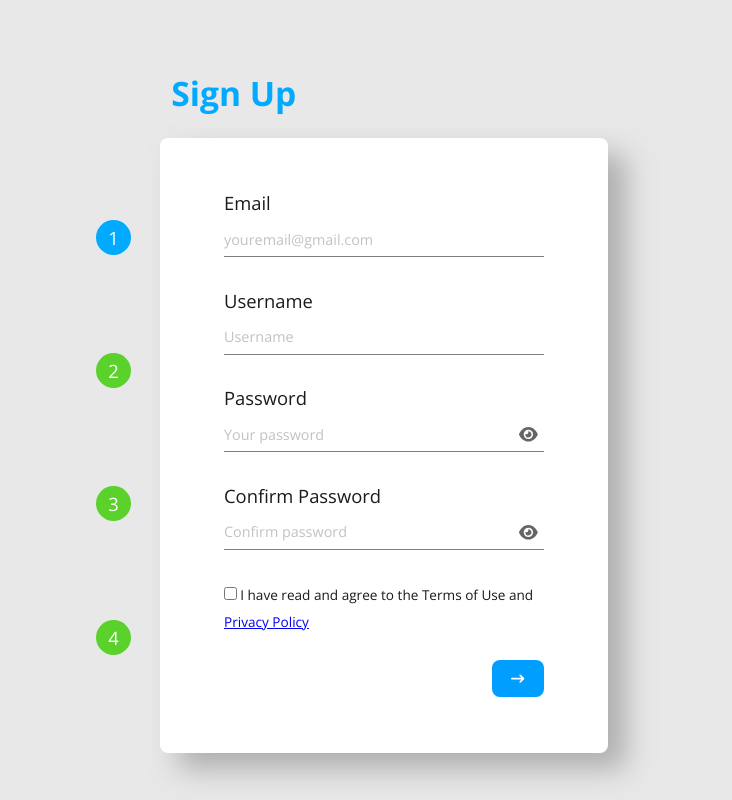
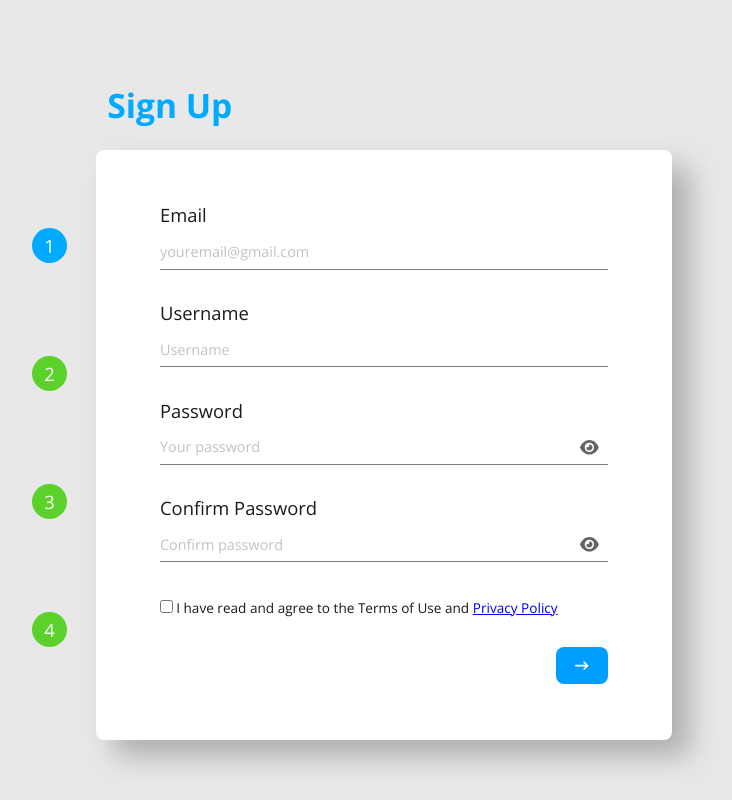
Before and after one commit to DanReiss/multistep-form-react, a React (Vite) app: page / in a window 1280 px wide. Shown: the whole page, without its empty margins (288-1020 px from the left). Built offline with nearby package versions, Linux system fonts and the light colour scheme.

Commit message:
melhorar responsividade após adição da barra indicadora
melhorei a responsividade em telas medias

```diff
--- a/src/styles/index.scss
+++ b/src/styles/index.scss
@@ -91,7 +91,10 @@ button{
 
   @include large{
     grid-template-columns: 4rem auto;
-    width: 40vw;
+  }
+
+  @include large{
+    width: 50vw;
   }
 }
 
```
